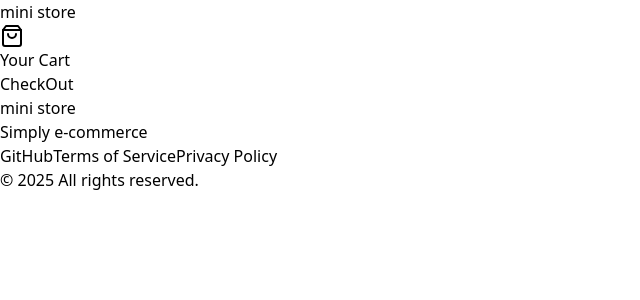
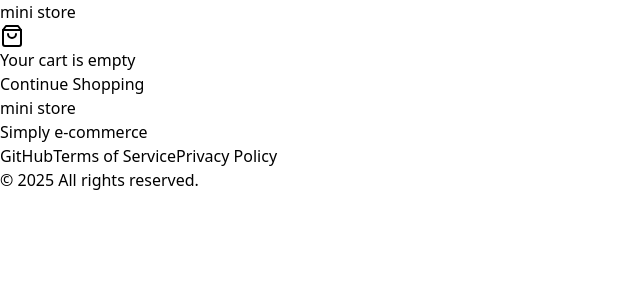
Before and after one commit to nazimboudeffa/instant-store-dz-next15, a Next.js app: page /cart in a window 1280 px wide. Shown: the top 300 px of the page, without its empty margins (0-640 px from the left). Built offline with nearby package versions, Linux system fonts and the light colour scheme.

Commit message:
updated quantity change

```diff
--- a/src/app/cart/page.tsx
+++ b/src/app/cart/page.tsx
@@ -1,24 +1,36 @@
 "use client";
-import Link from 'next/link'
-import CartTable from '@/components/CartTable'
+import Link from 'next/link';
+import CartTable from '@/components/CartTable';
 import { useCart } from '@/context/CartContext';
 
 function CartPage() {
   const { cartItems } = useCart();
+  const isCartEmpty = cartItems.length === 0;
 
   return (
     <div className="flex flex-col justify-center items-center my-20">
-      <h1 className="text-2xl font-bold mb-4">Your Cart</h1>
-      <CartTable
-        cartItems={cartItems}
-      />
-      <div className="max-w-sm mx-auto space-y-4 px-2">
-        <Link href="/checkout" className='bg-blue-500 hover:bg-blue-700 text-white font-bold py-2 px-4 rounded'>
-          CheckOut
-        </Link>
-      </div>
+      {isCartEmpty ? (
+        <>
+          <h1 className="text-2xl font-bold mb-4">Your cart is empty</h1>
+          <div className="max-w-sm mx-auto space-y-4 px-2">
+            <Link href="/shop" className='bg-blue-500 hover:bg-blue-700 text-white font-bold py-2 px-4 rounded'>
+              Continue Shopping
+            </Link>
+          </div>
+        </>
+      ) : (
+        <>
+          <h1 className="text-2xl font-bold mb-4">Your Cart</h1>
+          <CartTable />
+          <div className="max-w-sm mx-auto space-y-4 px-2">
+            <Link href="#" className='bg-blue-500 hover:bg-blue-700 text-white font-bold py-2 px-4 rounded'>
+              Pay Now
+            </Link>
+          </div>
+        </>
+      )}
     </div>
-  )
+  );
 }
 
-export default CartPage
+export default CartPage;
--- a/src/components/CartTable.tsx
+++ b/src/components/CartTable.tsx
@@ -1,30 +1,22 @@
-import { useState, useEffect } from 'react'
 import Link from 'next/link'
 import Price from '@/components/Price'
+import { useCart } from '@/context/CartContext'
+import { X } from 'lucide-react'
 
-interface ProductData {
-    title: string;
-    description: string;
-    price: number;
-}
+function CartTable() {
+  const { cartItems, setCartItems } = useCart()
 
-interface CartTableProps {
-    cartItems: ProductData[];
-}
+  const handleQuantityChange = (index: number, value: number) => {
+    const updatedItems = [...cartItems];
+    updatedItems[index].quantity = value;
+    setCartItems(updatedItems);
+  };
 
-function CartTable({ cartItems }: Readonly<CartTableProps>) {
-  const [localCartItems, setLocalCartItems] = useState<ProductData[]>([])
-  const subtotal = 0
-
-  useEffect(() => {
-    setLocalCartItems(cartItems)
-  }, [cartItems])
-
-  if (localCartItems === undefined) {
+  if (cartItems === undefined) {
     return null
   }
 
-  if (localCartItems.length === 0) {
+  if (cartItems.length === 0) {
     return null
   }
 
@@ -40,7 +32,7 @@ function CartTable({ cartItems }: Readonly<CartTableProps>) {
           </tr>
         </thead>
         <tbody className="divide-y divide-palette-lighter">
-          {localCartItems.map((item, index) => (
+          {cartItems.map((item, index) => (
             <tr key={index} className="text-sm sm:text-base text-gray-600 text-center">
               <td className="font-primary font-medium px-4 sm:px-6 py-4 flex items-center">
                 <Link passHref href="/" >
@@ -57,6 +49,8 @@ function CartTable({ cartItems }: Readonly<CartTableProps>) {
                   name="variant-quantity"
                   min="1"
                   step="1"
+                  value={String(item.quantity ?? 1)}
+                  onChange={(e) => handleQuantityChange(index, Number(e.target.value))}
                   className="text-gray-900 form-input border border-gray-300 w-16 rounded-sm focus:border-palette-light focus:ring-palette-light"
                 />
               </td>
@@ -68,28 +62,18 @@ function CartTable({ cartItems }: Readonly<CartTableProps>) {
               <td className="font-primary font-medium px-4 sm:px-6 py-4">
                 <button
                   aria-label="delete-item"
-                  className=""
+                  className="text-palette-primary hover:text-palette-dark"
+                  onClick={() => {
+                    const updatedItems = [...cartItems];
+                    updatedItems.splice(index, 1);
+                    setCartItems(updatedItems);
+                  }}
                 >
-                    Remove
+                    <X size={24} />
                 </button>
               </td>
             </tr>
           ))}
-          {
-            subtotal === 0 ?
-              null
-              :
-              <tr className="text-center">
-                <td></td>
-                <td className="font-primary text-base text-gray-600 font-semibold uppercase px-4 sm:px-6 py-4">Subtotal</td>
-                <td className="font-primary text-lg text-palette-primary font-medium px-4 sm:px-6 py-4">
-                  <Price
-                    num={subtotal}
-                  />
-                </td>
-                <td></td>
-              </tr>
-          }
         </tbody>
       </table>
     </div>
--- a/src/context/CartContext.tsx
+++ b/src/context/CartContext.tsx
@@ -1,32 +1,43 @@
 "use client";
 import { createContext, useState, useContext, ReactNode, useMemo } from 'react';
 
-interface ProductData {
+interface CartData {
   title: string;
   description: string;
   price: number;
+  quantity: number;
 }
 
 interface CartContextType {
-  cartItems: ProductData[];
-  addToCart: (product: ProductData) => void;
+  cartItems: CartData[];
+  addToCart: (product: CartData) => void;
+  setCartItems: (items: CartData[]) => void;
   clearCart: () => void;
 }
 
 const CartContext = createContext<CartContextType | undefined>(undefined);
 
 export const CartProvider = ({ children }: { children: ReactNode }) => {
-  const [cartItems, setCartItems] = useState<ProductData[]>([]);
+  const [cartItems, setCartItems] = useState<CartData[]>([]);
 
-  const addToCart = (product: ProductData) => {
-    setCartItems([...cartItems, product]);
+  const addToCart = (product: CartData) => {
+    setCartItems((prevItems) => {
+      const existingProductIndex = prevItems.findIndex(item => item.title === product.title);
+      if (existingProductIndex !== -1) {
+        const updatedItems = [...prevItems];
+        updatedItems[existingProductIndex].quantity += product.quantity;
+        return updatedItems;
+      } else {
+        return [...prevItems, product];
+      }
+    });
   };
 
   const clearCart = () => {
     setCartItems([]);
   };
 
-  const value = useMemo(() => ({ cartItems, addToCart, clearCart }), [cartItems]);
+  const value = useMemo(() => ({ cartItems, addToCart, setCartItems, clearCart }), [cartItems]);
 
   return (
     <CartContext.Provider value={value}>
```
Also changed, not shown: src/components/ProductDatails.tsx (+6 -4 lines).
